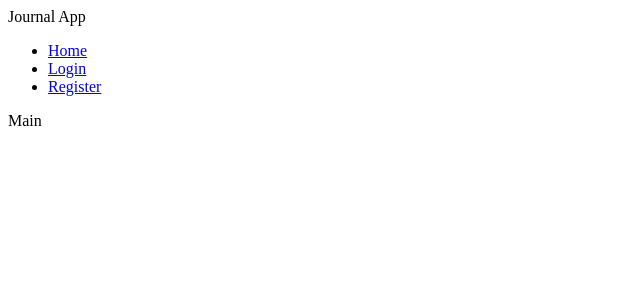
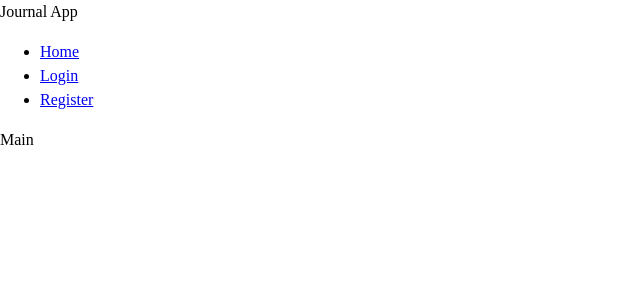
Before and after one commit to GuRuGuMaWaRu/journal-app, a React (Create React App) app in the folder client/: page / in a window 1280 px wide. Shown: the top 300 px of the page, without its empty margins (0-640 px from the left). Built offline with nearby package versions, Linux system fonts and the light colour scheme.

Commit message:
Client --- add some general styling

```diff
--- /dev/null
+++ b/client/src/index.css
@@ -0,0 +1,61 @@
+/* Box sizing rules */
+*,
+*::before,
+*::after {
+  box-sizing: border-box;
+}
+
+/* Remove default padding */
+ul[class],
+ol[class] {
+  padding: 0;
+}
+
+/* Remove default margin */
+body,
+h1,
+h2,
+h3,
+h4,
+p,
+ul[class],
+ol[class] {
+  margin: 0;
+}
+
+/* Set core body defaults */
+body {
+  min-height: 100vh;
+  scroll-behavior: smooth;
+  text-rendering: optimizeSpeed;
+  line-height: 1.5;
+}
+
+/* Remove list styles on ul, ol elements with a class attribute */
+ul[class],
+ol[class] {
+  list-style: none;
+}
+
+/* Natural flow and rhythm in articles by default */
+article > * + * {
+  margin-top: 1em;
+}
+
+/* Inherit fonts for inputs and buttons */
+input,
+button,
+textarea,
+select {
+  font: inherit;
+}
+
+/* Remove all animations and transitions for people that prefer not to see them */
+@media (prefers-reduced-motion: reduce) {
+  * {
+    animation-duration: 0.01ms !important;
+    animation-iteration-count: 1 !important;
+    transition-duration: 0.01ms !important;
+    scroll-behavior: auto !important;
+  }
+}
--- a/client/src/index.js
+++ b/client/src/index.js
@@ -1,5 +1,7 @@
 import React from "react";
 import ReactDOM from "react-dom";
+
 import App from "./App";
+import "./index.css";
 
 ReactDOM.render(<App />, document.getElementById("root"));
```
